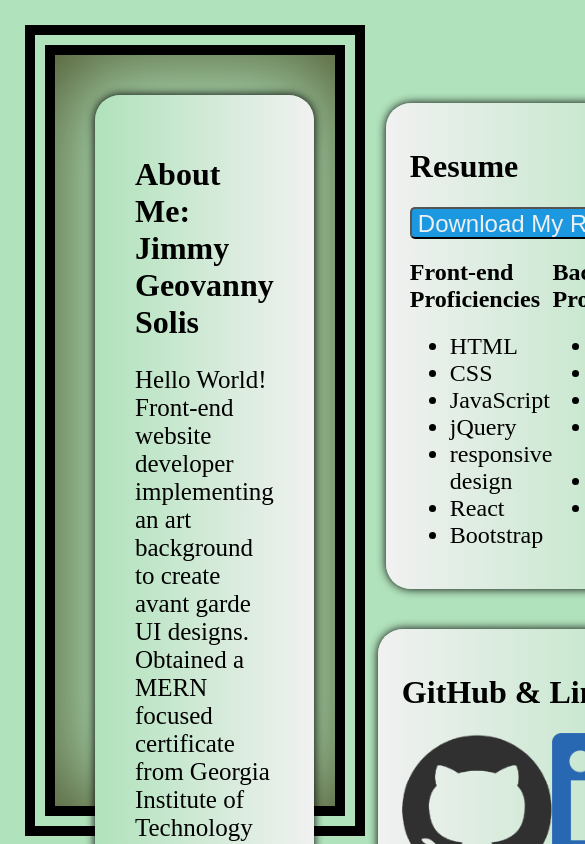
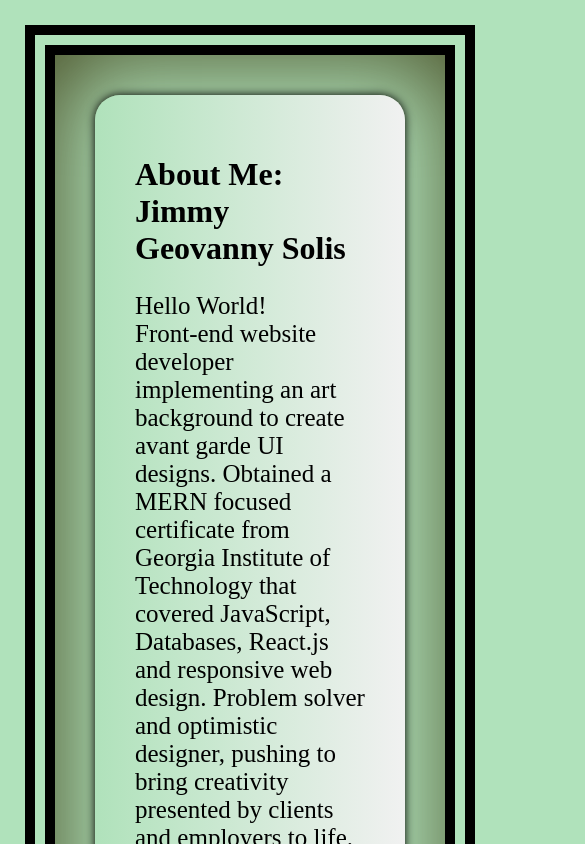
Before and after one commit to JimmySolis/Front-End-Developer, a React (Create React App) app: page /About in a window 390 px wide. Shown: the top 844 px of the page, 585 px wide, since content can reach past the window. Built offline with nearby package versions, Linux system fonts and the light colour scheme.

Commit message:
made meada queries

```diff
--- a/src/App.js
+++ b/src/App.js
@@ -1,6 +1,7 @@
 import "./assets/style.css";
 import "./assets/front.css";
 import "./assets/back.css";
+import "./assets/about.css"
 import { Route, Routes, useLocation} from "react-router-dom";
 import { AnimatePresence, motion } from "framer-motion";
 import Home from "./components/pages/Home";
--- /dev/null
+++ b/src/assets/about.css
@@ -0,0 +1,315 @@
+.aboutGrid{
+    display: grid;
+    grid-template-columns: 1fr 1fr;
+
+  }
+
+  .aboutSection{
+    margin: 32px;
+    padding: 40px;
+    border-radius: 25px;
+    box-shadow: 0 0 10px black;
+    background:linear-gradient( to right,rgb(176, 226, 187), rgb(241, 241, 241));
+    color: black;
+  }
+
+  .resumeSection{
+    background:linear-gradient( to left,rgb(176, 226, 187), rgb(241, 241, 241));
+    color: black;
+    border-radius: 25px;
+    box-shadow: 0 0 10px black;
+    margin: 40px;
+    padding: 24px;
+
+  }
+
+  .resumeSectionDivison{
+    display: grid;
+    grid-template-columns: 1fr 1fr;
+  }
+
+  .linkSection{
+    background:linear-gradient( to left,rgb(176, 226, 187), rgb(241, 241, 241));
+    color: black;
+    border-radius: 25px;
+    box-shadow: 0 0 10px black;
+    margin: 32px;
+    padding: 24px;
+  }
+
+  .picSize{
+    width: 150px;
+  }
+
+  .aboutPara{
+    font-size: 25px;
+  }
+
+
+  li{
+    font-size: 24px;
+  }
+
+  .downloadButton{
+    background-color: #1B98E0;
+    color:  #ecf0f3;
+    border-radius: 5px;
+    height: 32px;
+    font-size: 24px;
+}
+
+.downloadButton:hover{
+    box-shadow: 0 0 30px #1B98E0;
+    height: 40px;
+    transition: 1s;
+
+}
+
+.linkDiv{
+    display: flex;
+    justify-content:space-around;
+}
+
+
+/* responsive */
+@media screen and (max-width: 1440px) {
+    html {
+        height: 900px;
+        width: 100%;
+        overflow-y: scroll;
+        overflow-x:scroll;
+    }
+}
+
+
+/* responsive */
+@media screen and (max-width: 1024px) {
+    html {
+        height: 1000px;
+        width: 100%;
+        overflow-y: scroll;
+        overflow-x:scroll;
+    }
+}
+
+/* sufrace pro 7 */
+@media screen and (max-width: 912px) {
+    html {
+        height: 1500px;
+        width: 100%;
+        overflow-y: scroll;
+        overflow-x:scroll;
+    }
+
+    .aboutGrid{
+        display: grid;
+        grid-template-columns: 1fr;
+      }
+}
+
+/* Ipad Air */
+@media screen and (max-width: 820px) {
+    html {
+        height: 1500px;
+        width: 100%;
+        overflow-y: scroll;
+        overflow-x:scroll;
+    }
+
+    .aboutGrid{
+        display: grid;
+        grid-template-columns: 1fr;
+      }
+}
+/* Ipad mini */
+@media screen and (max-width: 768px) {
+    html {
+        height: 1600px;
+        width: 100%;
+        overflow-y: scroll;
+        overflow-x:scroll;
+    }
+
+    .aboutGrid{
+        display: grid;
+        grid-template-columns: 1fr;
+      }
+}
+
+/* surfaxe duo */
+@media screen and (max-width: 540px) {
+    html {
+        height: 1650px;
+        width: 650px;
+        overflow-y: scroll;
+        overflow-x:scroll;
+    }
+
+    .aboutGrid{
+        display: grid;
+        grid-template-columns: 1fr;
+      }
+}
+
+/* Iphon 13pro */
+@media screen and (max-width: 428px) {
+
+    html {
+        height: 2350px;
+        width: 100%;
+        overflow-y: scroll;
+        overflow-x:scroll;
+    }
+
+    .aboutGrid{
+        display: grid;
+        grid-template-columns: 1fr;
+
+      }
+
+      .resumeSectionDivison{
+        display: grid;
+        grid-template-columns: 1fr;
+      }
+
+      .picSize{
+        width: 100px;
+      }
+
+
+    }
+
+    /* Iphone xr */
+    @media screen and (max-width: 414px) {
+
+      }
+
+
+      /* iphone 12 */
+@media screen and (max-width: 393px) {
+    html {
+        height: 2600px;
+        width: 100%;
+        overflow-y: scroll;
+        overflow-x: scroll;
+    }
+
+    .aboutSection{
+        margin: 32px;
+        padding: 40px;
+      }
+
+      .resumeSection{
+        width: 260px;
+        margin: 32px;
+      }
+
+      .resumeSectionDivison{
+        display: grid;
+        grid-template-columns: 1fr;
+      }
+
+      .linkSection{
+        width: 260px;
+        margin: 32px;
+        margin-top: 70px;
+      }
+
+      .picSize{
+        width: 100px;
+
+      }
+
+  }
+    /* Samsung galaxy S8+*/
+  @media screen and (max-width: 360px) {
+    html {
+        height: 2850px;
+        width: 100%;
+        overflow-y: scroll;
+        overflow-x:scroll;
+    }
+
+    .aboutSection{
+        width: 200px;
+        margin: 32px;
+        padding: 40px;
+      }
+
+      .resumeSection{
+        width: 235px;
+        margin: 32px;
+      }
+
+      .downloadButton{
+        background-color: #1B98E0;
+        color:  #ecf0f3;
+        border-radius: 5px;
+        height: 32px;
+        width: 245px;
+        font-size: 16px;
+    }
+
+
+    .linkSection{
+        width: 240px;
+        margin: 32px;
+        margin-top: 70px;
+      }
+
+  }
+
+
+
+
+
+/* pixel 4 */
+@media screen and (max-width: 353px) {
+
+
+    }
+
+/* Galaxy S9+ */
+
+@media screen and (max-width: 320px) {
+
+    html {
+        height: 3400px;
+        width: 100%;
+        overflow-y: scroll;
+        overflow-x:scroll;
+    }
+
+    .aboutSection{
+        width: 165px;
+        margin: 32px;
+        padding: 40px;
+      }
+
+      .resumeSection{
+        width: 195px;
+        margin: 32px;
+      }
+
+      .downloadButton{
+        background-color: #1B98E0;
+        color:  #ecf0f3;
+        border-radius: 5px;
+        height: 32px;
+        width: 210px;
+        font-size: 16px;
+    }
+
+    .linkSection{
+        width: 200px;
+        margin: 32px;
+        margin-top: 70px;
+      }
+
+     .picSize{
+        width: 80px;
+
+      }
+
+
+}
--- a/src/assets/style.css
+++ b/src/assets/style.css
@@ -102,75 +102,3 @@ button[type="submit"] {
       transform: translateY(-100vh);
     }
   } */
-
-  .aboutGrid{
-    display: grid;
-    grid-template-columns: 1fr 1fr;
-
-  }
-
-  .aboutSection{
-    margin: 32px;
-    padding: 40px;
-    border-radius: 25px;
-    box-shadow: 0 0 10px black;
-    background:linear-gradient( to right,rgb(176, 226, 187), rgb(241, 241, 241));
-    color: black;
-  }
-
-  .resumeSection{
-    background:linear-gradient( to left,rgb(176, 226, 187), rgb(241, 241, 241));
-    color: black;
-    border-radius: 25px;
-    box-shadow: 0 0 10px black;
-    margin: 40px;
-    padding: 24px;
-
-  }
-
-  .resumeSectionDivison{
-    display: grid;
-    grid-template-columns: 1fr 1fr;
-  }
-
-  .linkSection{
-    background:linear-gradient( to left,rgb(176, 226, 187), rgb(241, 241, 241));
-    color: black;
-    border-radius: 25px;
-    box-shadow: 0 0 10px black;
-    margin: 32px;
-    padding: 24px;
-  }
-
-  .picSize{
-    width: 150px;
-  }
-
-  .aboutPara{
-    font-size: 25px;
-  }
-
-
-  li{
-    font-size: 24px;
-  }
-
-  .downloadButton{
-    background-color: #1B98E0;
-    color:  #ecf0f3;
-    border-radius: 5px;
-    height: 32px;
-    font-size: 24px;
-}
-
-.downloadButton:hover{
-    box-shadow: 0 0 30px #1B98E0;
-    height: 40px;
-    transition: 1s;
-
-}
-
-.linkDiv{
-    display: flex;
-    justify-content:space-around;
-}
```
